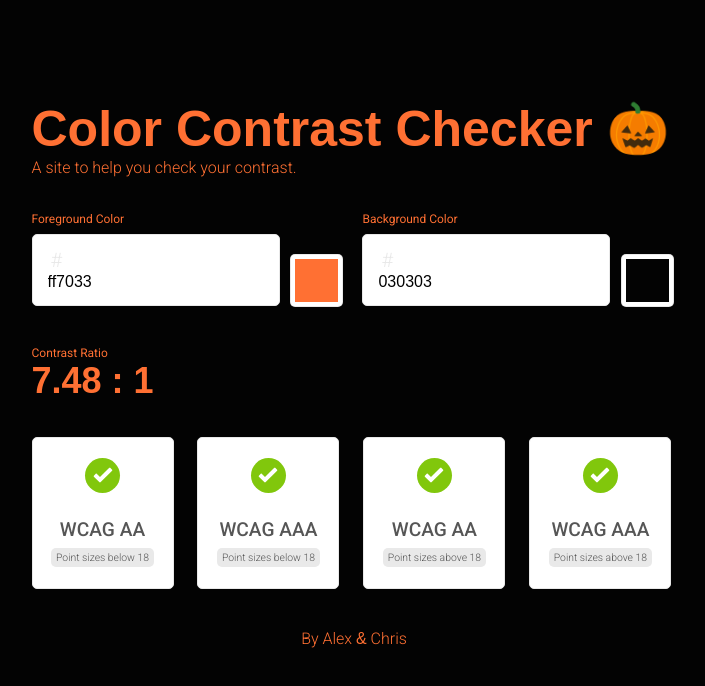
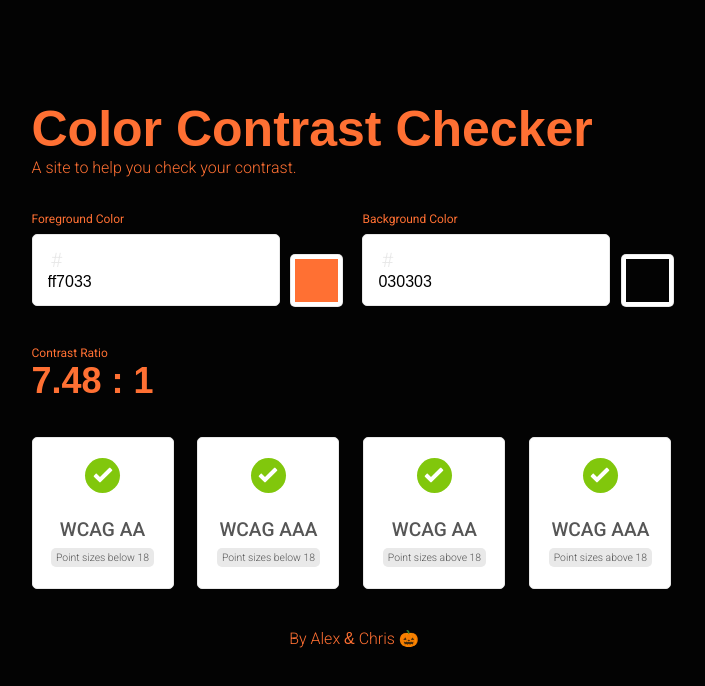
Before and after one commit to gloverab/Color-Contrast-Checker, a plain HTML site: page index.html in a window 1280 px wide. Shown: the whole page, without its empty margins (286-991 px from the left). Drawn offline with nearby package versions, Linux system fonts and the light colour scheme.

Commit message:
moved emoji

```diff
--- a/index.html
+++ b/index.html
@@ -86,7 +86,7 @@
       </div>
 
       <footer>
-        <h3>By <a href="http://www.github.com/gloverab" target="_blank">Alex</a> <span>&</span> <a href="http://www.chrisanthonythedesigner.com" target="_blank">Chris</a></h3>
+        <h3 id="site-credits">By <a href="http://www.github.com/gloverab" target="_blank">Alex</a> <span>&</span> <a href="http://www.chrisanthonythedesigner.com" target="_blank">Chris</a></h3>
       </footer>
 
     </div>
--- a/scripts/main.js
+++ b/scripts/main.js
@@ -258,12 +258,12 @@ function getThemedColors() {
     case 9:
       foregroundColor = "#ff7033"
       backgroundColor = "#030303"
-      $('#main-header').append(' 🎃')
+      $('#site-credits').append(' 🎃')
       break;
     case 11:
       foregroundColor = "#b00000"
       backgroundColor = "#ffffff"
-      $('#main-header').append(' 🎅')
+      $('#site-credits').append(' 🎅')
     default:
       foregroundColor = "#030303"
       backgroundColor = "#F9F9F9"
```
